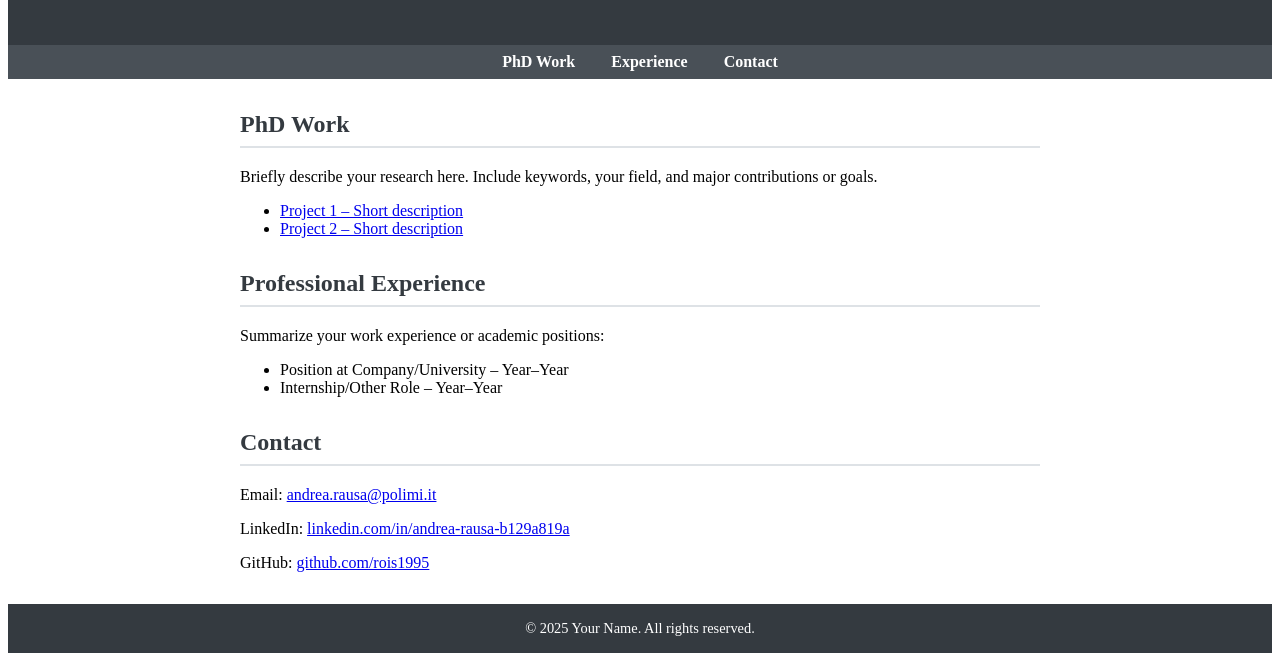
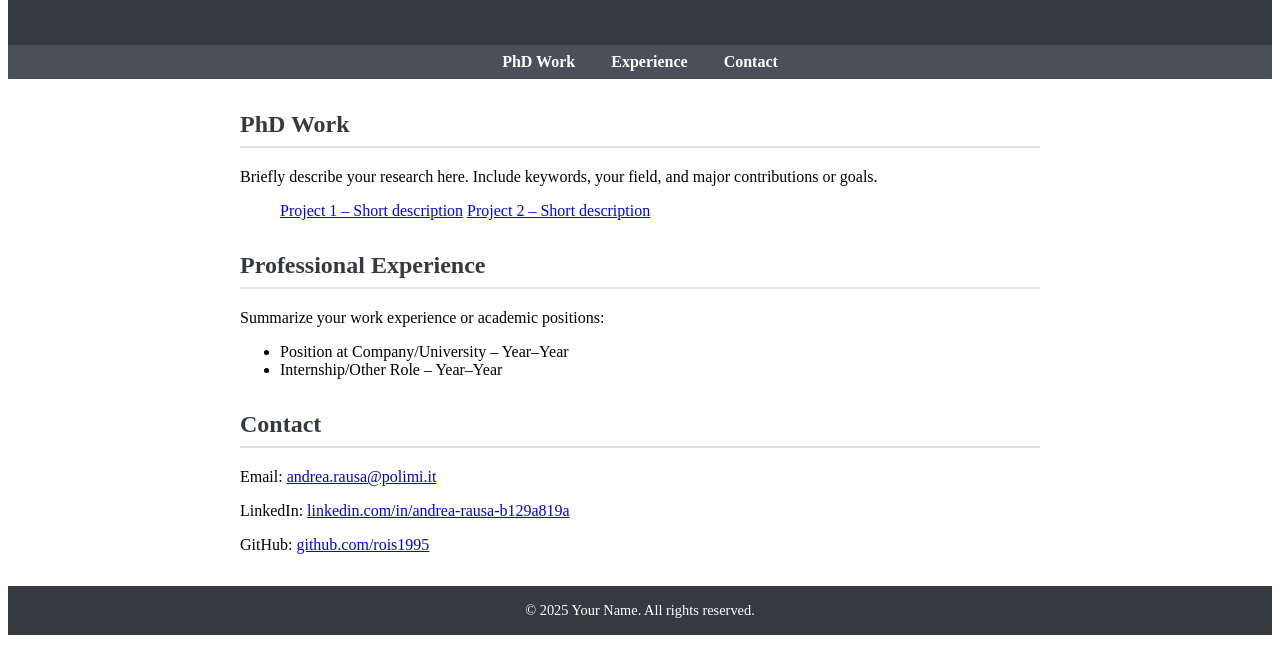
Before and after one commit to rois1995/rois1995.github.io, a plain HTML site: page index.html in a window 1280 px wide. Shown: the part 158-819 px from the top of the page. Drawn offline with Linux system fonts and the light colour scheme.

Commit message:
- Try setting the links

```diff
--- a/index.html
+++ b/index.html
@@ -32,8 +32,8 @@
       <h2>PhD Work</h2>
       <p>Briefly describe your research here. Include keywords, your field, and major contributions or goals.</p>
       <ul>
-        <li><a href="Projects/HLPW5.html">Project 1 – Short description</a></li>
-        <li><a href="Projects/HLPW5.html">Project 2 – Short description</a></li>
+        <a href="Projects/HLPW5.html">Project 1 – Short description</a>
+        <a href="Projects/HLPW5.html">Project 2 – Short description</a>
       </ul>
     </section>
 
```
